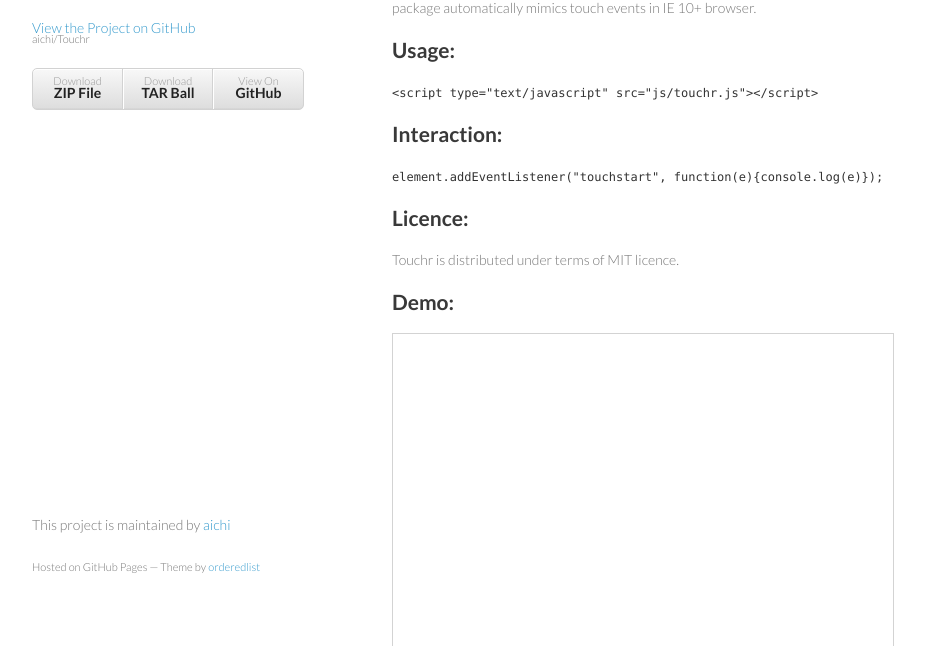
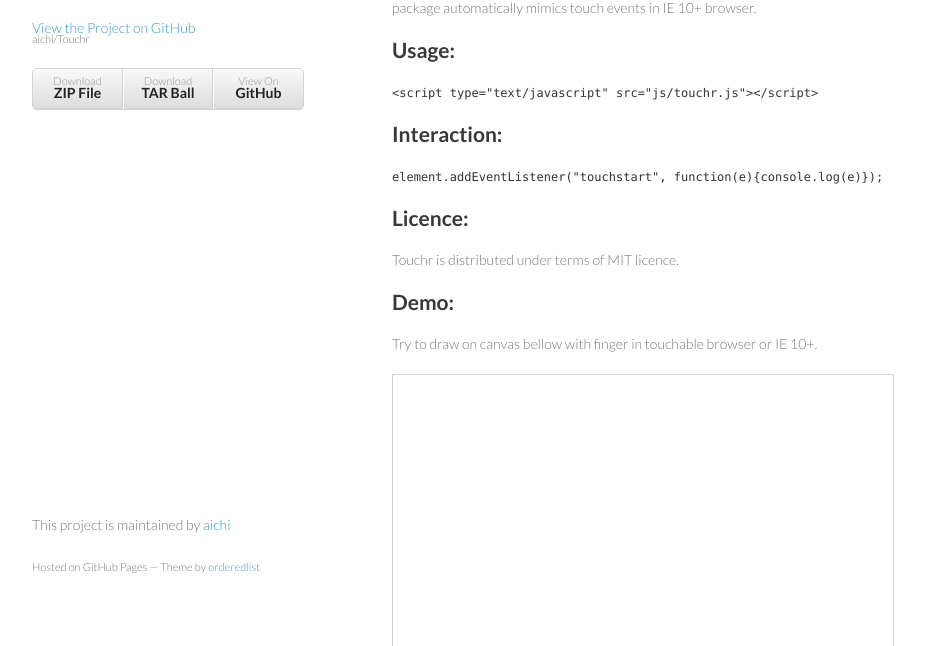
Before and after one commit to aichi/Touchr, a plain HTML site: page index.html in a window 1280 px wide. Shown: the part 154-800 px from the top of the page, without its empty margins (178-1103 px from the left). Drawn offline with Linux system fonts and the light colour scheme.

Commit message:
Adds comment above canvas.

```diff
--- a/index.html
+++ b/index.html
@@ -49,7 +49,7 @@
 
         <h2>Demo:</h2>
 
-
+        <p>Try to draw on canvas bellow with finger in touchable browser or IE 10+.</p>
         <canvas id="canvas" style="width: 500px; height: 500px; border: 1px solid lightgray; xdisplay: none;"></canvas>
         <script>
             function viewportOffset(forElement) {
```
